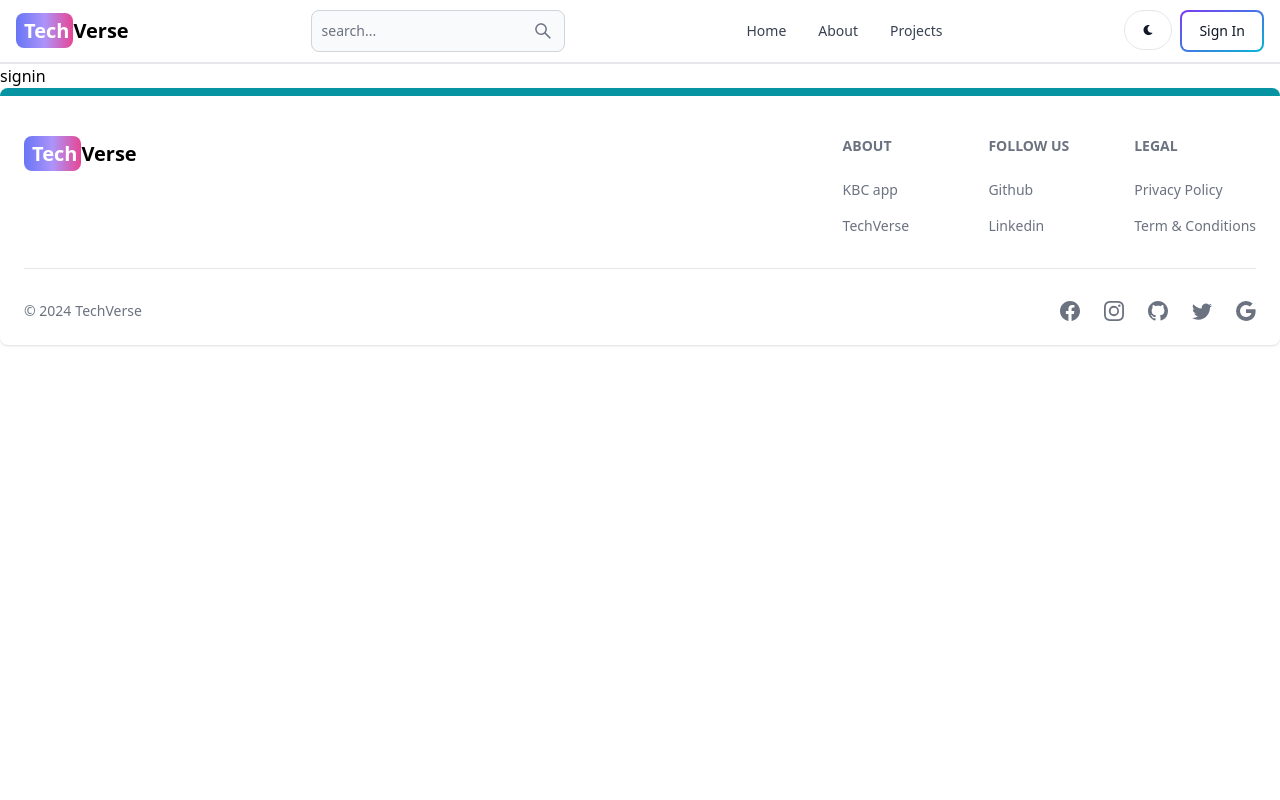
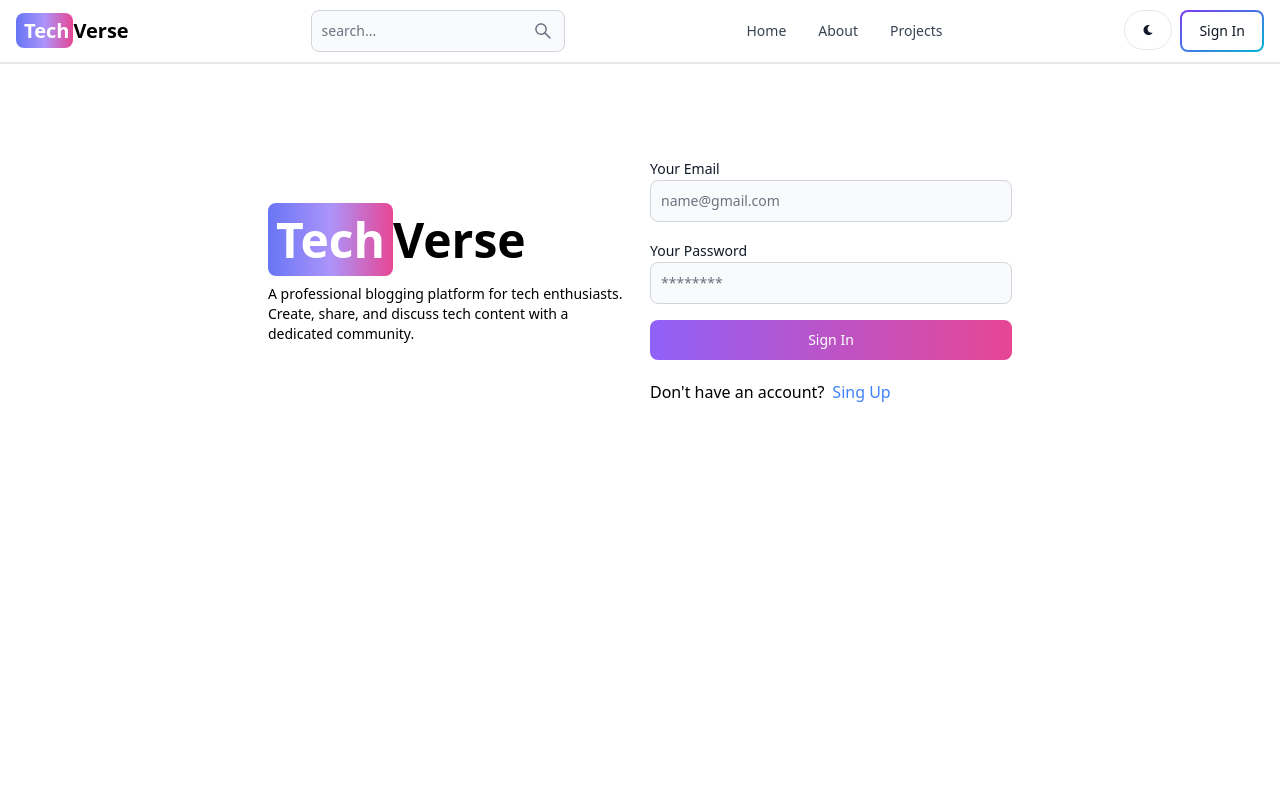
Before and after one commit to Kamran-goush-khan/TECHVERS_MERN, a React (Vite) app in the folder client/: page /sign-in in a window 1280 px wide. Shown: the top 800 px of the page. Built offline with nearby package versions, Linux system fonts and the light colour scheme.

Commit message:
complete signin page  & correct url to singin page

```diff
--- a/client/src/pages/SignIn.jsx
+++ b/client/src/pages/SignIn.jsx
@@ -1,11 +1,119 @@
-import React from 'react'
+import React, { useState } from 'react';
+import { Link, useNavigate } from 'react-router-dom';
+import { Alert, Button, Label, Spinner, TextInput } from 'flowbite-react';
 
 const SignIn = () => {
+  const [formData, setFormData] = useState({});
+  const [errorMessage, setErrorMessage] = useState(null);
+  const [loading, setLoading] = useState(false);
+  const navigate = useNavigate();
+
+  const changeHandler = (e) => {
+    setFormData({ ...formData, [e.target.id]: e.target.value.trim() });
+  };
+
+  const submitHandler = async (e) => {
+    e.preventDefault();
+    if (!formData.password || !formData.email) {
+      return setErrorMessage('All Fields are required');
+    }
+    try {
+      setLoading(true);
+      setErrorMessage(null);
+      const res = await fetch('/api/auth/signin', {
+        method: 'POST',
+        headers: { 'Content-Type': 'application/json' },
+        body: JSON.stringify(formData),
+      });
+
+      const data = await res.json();
+
+      if (data.success === false) {
+        return setErrorMessage(data.message);
+      }
+      setLoading(false);
+
+      if (res.ok) {
+        navigate('/');
+      }
+
+    } catch (err) {
+      setLoading(false);
+      setErrorMessage(err.message);
+    }
+  };
+
   return (
-    <div>
-      signin
+    <div className="min-h-screen mt-20">
+      <div className="flex p-3 max-w-3xl mx-auto flex-col md:flex-row md:items-center gap-5">
+        {/* left side */}
+
+        <div className="flex-1">
+          <Link to="/" className="font-bold dark:text-white text-5xl">
+            <span className="px-2 py-1 bg-gradient-to-r from-indigo-500 via-purple-400 to-pink-500 rounded-lg text-white">
+              Tech
+            </span>
+            Verse
+          </Link>
+          <p className="text-sm mt-5">
+            A professional blogging platform for tech enthusiasts. Create,
+            share, and discuss tech content with a dedicated community.
+          </p>
+        </div>
+
+        {/* right side  */}
+
+        <div className="flex-1">
+          <form className="flex flex-col gap-4" onSubmit={submitHandler}>
+
+            <div>
+              <Label value="Your Email" />
+              <TextInput
+                type="email"
+                placeholder="name@gmail.com"
+                id="email"
+                onChange={changeHandler}
+              />
+            </div>
+
+            <div>
+              <Label value="Your Password" />
+              <TextInput
+                type="password"
+                placeholder="********"
+                id="password"
+                onChange={changeHandler}
+              />
+            </div>
+
+            <Button gradientDuoTone="purpleToPink" type="submit" disabled={loading}>
+              {
+                loading ? (
+                  <>
+                  <Spinner size='sm' />
+                  <span className='pl-3'>...Loading</span>
+                  </>
+                ) : 'Sign In'
+              }
+            </Button>
+          </form>
+
+          <div className="flex gap-2 mt-5">
+            <span>Don't have an account?</span>
+            <Link to="/sign-up" className="text-blue-500">
+              Sing Up
+            </Link>
+          </div>
+
+          {errorMessage && (
+            <Alert className="mt-5" color="failure">
+              {errorMessage}
+            </Alert>
+          )}
+        </div>
+      </div>
     </div>
-  )
-}
+  );
+};
 
-export default SignIn
+export default SignIn;
--- a/client/src/pages/SignUp.jsx
+++ b/client/src/pages/SignUp.jsx
@@ -109,7 +109,7 @@
 
           <div className="flex gap-2 mt-5">
             <span>Already have an account?</span>
-            <Link to="/sing-in" className="text-blue-500">
+            <Link to="/sign-in" className="text-blue-500">
               Sing In
             </Link>
           </div>
```
